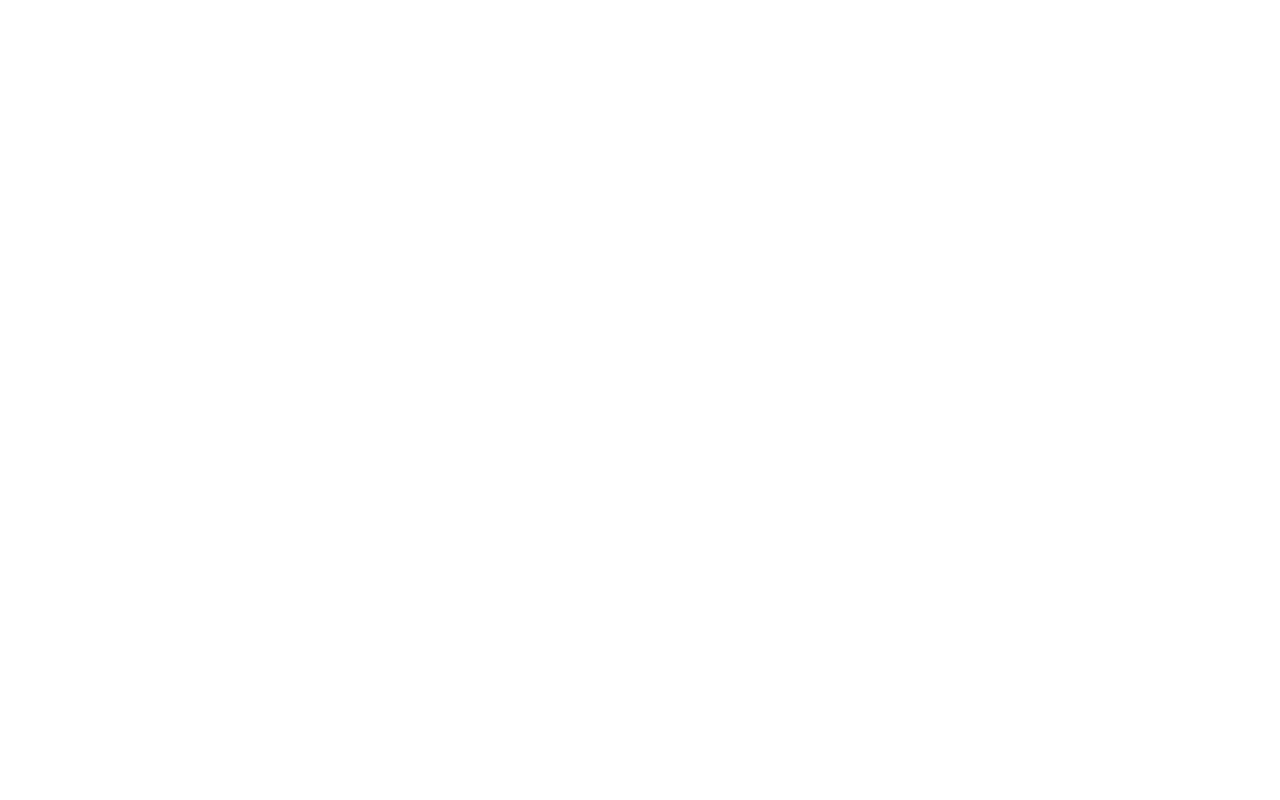
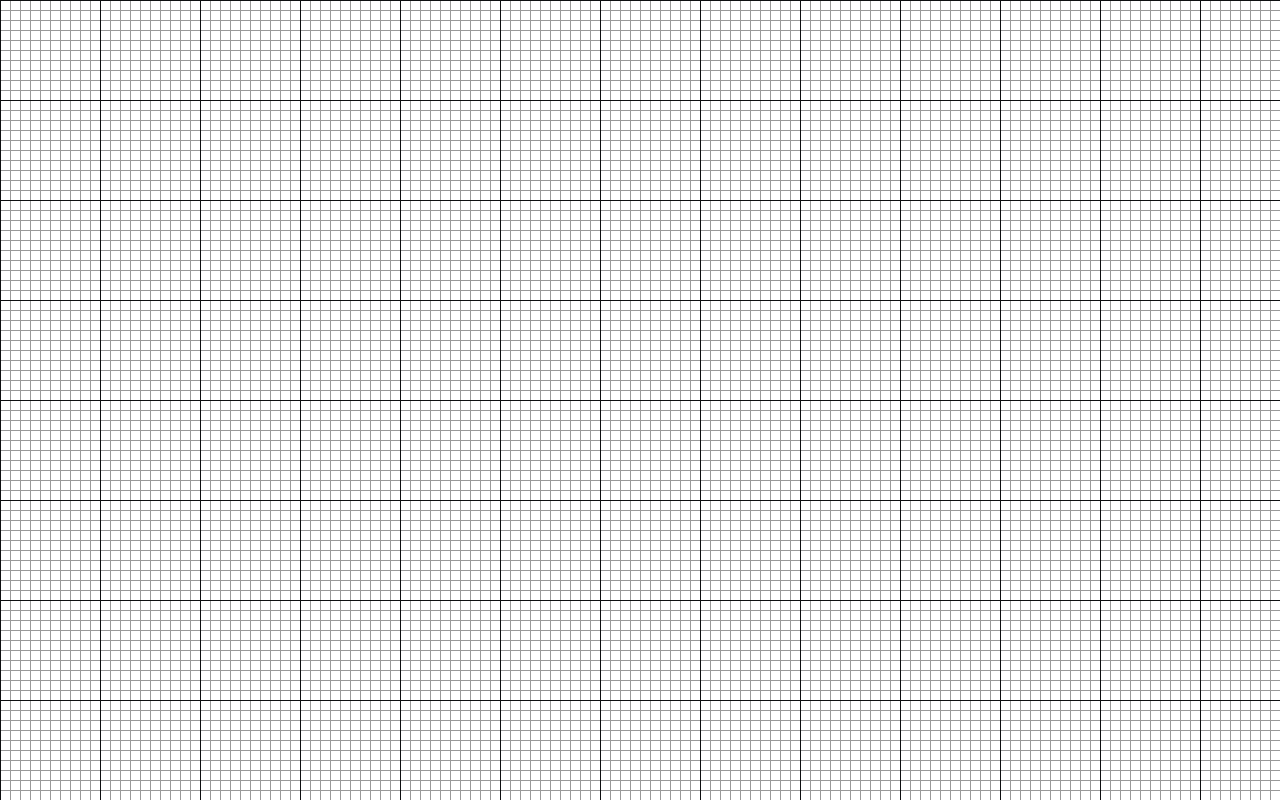
Before and after one commit to d-kokin-parc/100by10x10_grid, a plain HTML site: page index.html in a window 1280 px wide. Drawn offline with Linux system fonts and the light colour scheme.

Commit message:
Basic bookmarklet script injection implemented.

```diff
--- a/index.html
+++ b/index.html
@@ -9,10 +9,8 @@
 		<meta http-equiv="Content-Language" content="ru_RU" />
 		<meta http-equiv="Content-Script-Type" content="text/javascript" />
 		<meta http-equiv="Content-Style-Type" content="text/css" />
-
-		<script type="text/javascript" src="js/100by10x10_grid.js"></script>
 	</head>
 	<body>
-
+		<script type="text/javascript" src="js/100by10x10_grid.js"></script>
 	</body>
 </html>
--- a/js/100by10x10_grid.js
+++ b/js/100by10x10_grid.js
@@ -1,3 +1,55 @@
-;(function() {
-	// TODO: do stuff
-}());
+/**
+ * Позволяет добавлять на любую страницу нашу сетку 10x10 пикселей (квадратами
+ * по 100 пикселей). Сетка управляемая, можно её двигать и всячески настраивать.
+ */
+;(function(document, options) {
+
+	var documentBody = document.getElementsByTagName('body')[0],
+		gridElement,
+		stylesElement,
+
+		/**
+		 * Добавляет контейнер для сетки на страницу
+		 */
+		appendGridContainer = function() {
+			var gridContainer = document.createElement('div');
+
+			gridContainer.className = 'da-grid';
+			documentBody.appendChild(gridContainer);
+
+			return gridContainer;
+		},
+
+		/**
+		 * Добавляет стили для сетки
+		 */
+		appendStyles = function() {
+			var head = document.getElementsByTagName('head'),
+				stylesElement;
+
+			if (options.styles) {
+				stylesElement = document.createElement('style');
+				stylesElement.type = 'text/css';
+				if (stylesElement.styleSheet) {
+					stylesElement.styleSheet.cssText = options.styles;
+				} else {
+					stylesElement.appendChild(document.createTextNode(options.styles));
+				}
+
+				if (head && head[0]) {
+					head[0].appendChild(stylesElement);
+				} else {
+					documentBody.write('<style type="text/css">' + options.styles + '</styles>');
+				}
+			}
+
+			return stylesElement;
+		};
+
+	gridElement = appendGridContainer();
+	stylesElement = appendStyles();
+
+}(document, {
+	// Стили для сетки
+	styles: '.da-grid { background: url(img/100x10x10_grid.png); position: absolute; top: 0; left: 0; right: 0; bottom: 0; z-index: 999 }'
+}));
```
